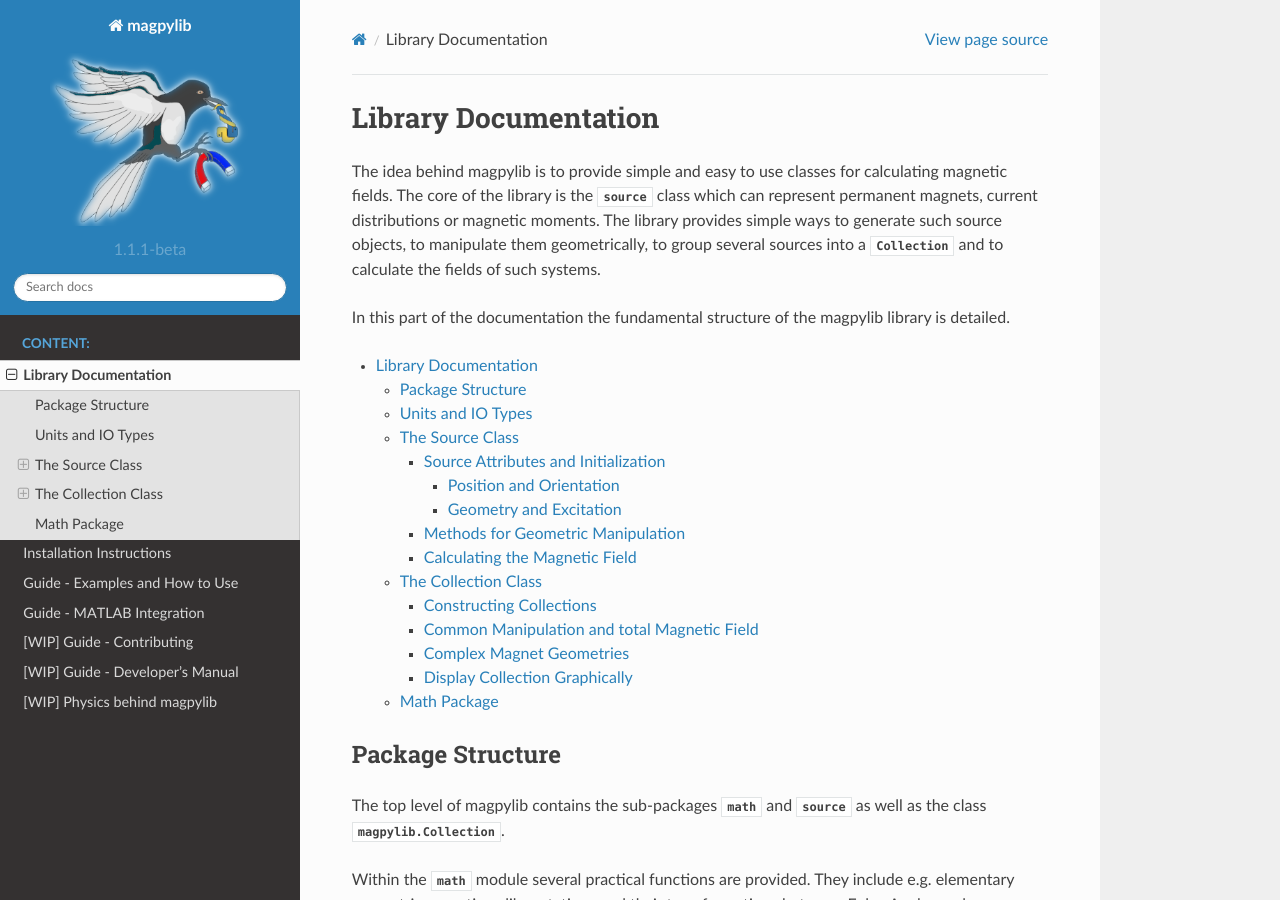
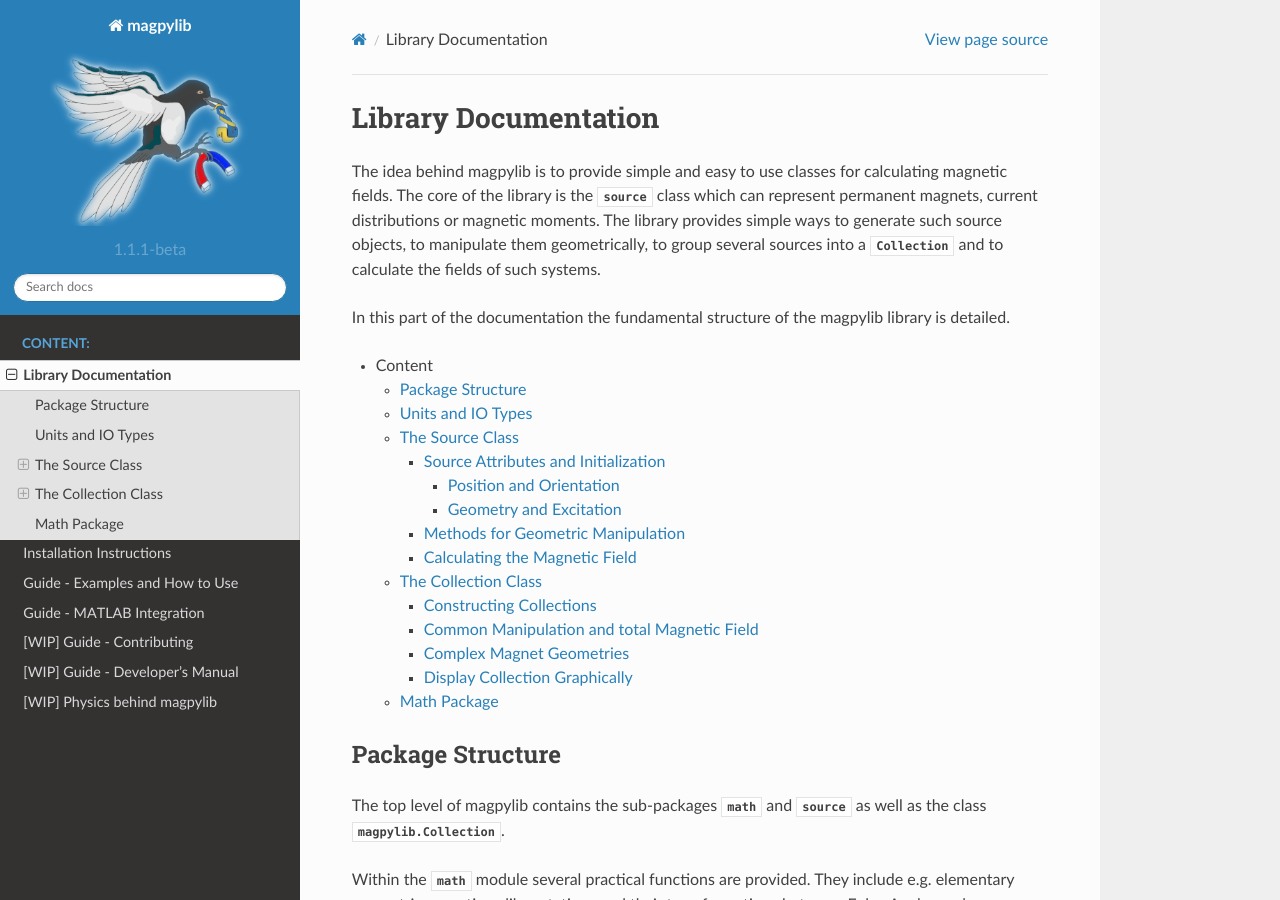
Before and after one commit to magpylib/magpylib, a Sphinx documentation site: the page built from docs/_pages/0_documentation.md, in a window 1280 px wide and 900 px high. Built offline with Sphinx 7.4.7 and the Read the Docs theme 2.0.0, drawn with Linux system fonts in a browser that asks for light colours; formulas are drawn with MathJax 3; pages that are not in the unit, such as notebooks, are missing from menus; the version number is read from the project's files by our own code.

Commit message:
Fix TOC + hyperlinks to external subsection

````diff
--- a/docs/_pages/0_documentation.md
+++ b/docs/_pages/0_documentation.md
@@ -1,25 +1,27 @@
 # Library Documentation
 ```eval_rst
+
 The idea behind magpylib is to provide simple and easy to use classes for calculating magnetic fields. The core of the library is the :mod:`~magpylib.source` class which can represent permanent magnets, current distributions or magnetic moments. The library provides simple ways to generate such source objects, to manipulate them geometrically, to group several sources into a :class:`~magpylib.Collection` and to calculate the fields of such systems.
+
 ```
 
 In this part of the documentation the fundamental structure of the magpylib library is detailed.
 
-- [Library Documentation](#Library-Documentation)
-  - [Package Structure](#Package-Structure)
-  - [Units and IO Types](#Units-and-IO-Types)
-  - [The Source Class](#The-Source-Class)
-    - [Source Attributes and Initialization](#Source-Attributes-and-Initialization)
-      - [Position and Orientation](#Position-and-Orientation)
-      - [Geometry and Excitation](#Geometry-and-Excitation)
-    - [Methods for Geometric Manipulation](#Methods-for-Geometric-Manipulation)
-    - [Calculating the Magnetic Field](#Calculating-the-Magnetic-Field)
-  - [The Collection Class](#The-Collection-Class)
-      - [Constructing Collections](#Constructing-Collections)
-      - [Common Manipulation and total Magnetic Field](#Common-Manipulation-and-total-Magnetic-Field)
-      - [Complex Magnet Geometries](#Complex-Magnet-Geometries)
-      - [Display Collection Graphically](#Display-Collection-Graphically)
-  - [Math Package](#Math-Package)
+- Content
+  - [Package Structure](#package-structure)
+  - [Units and IO Types](#units-and-io-types)
+  - [The Source Class](#the-source-class)
+    - [Source Attributes and Initialization](#source-attributes-and-initialization)
+      - [Position and Orientation](#position-and-orientation)
+      - [Geometry and Excitation](#geometry-and-excitation)
+    - [Methods for Geometric Manipulation](#methods-for-geometric-manipulation)
+    - [Calculating the Magnetic Field](#calculating-the-magnetic-field)
+  - [The Collection Class](#the-collection-class)
+      - [Constructing Collections](#constructing-collections)
+      - [Common Manipulation and total Magnetic Field](#common-manipulation-and-total-magnetic-field)
+      - [Complex Magnet Geometries](#complex-magnet-geometries)
+      - [Display Collection Graphically](#display-collection-graphically)
+  - [Math Package](#math-package)
 
 ## Package Structure
 
@@ -89,7 +91,7 @@ and in the following sections. The figure below gives a graphical overview.
 ```
 <i><p align="center" style="font-weight: 100; font-size: 10pt"> <b>Figure:</b> Illustration of attributes and methods of the source class. </p></i>
 
-A simple program which includes most features of the library can be found [here](2_guideExamples.md#A-Simple-Collection-and-its-Field). A program which shows the fields of the fundamental classes is found [here](2_guideExamples.md#The-Source-Objects-and-their-Fields).
+A simple program which includes most features of the library can be found [here](2_guideExamples.html#a-simple-collection-and-its-field). A program which shows the fields of the fundamental classes is found [here](2_guideExamples.html#the-source-objects-and-their-fields).
 
 ### Source Attributes and Initialization
 
````
